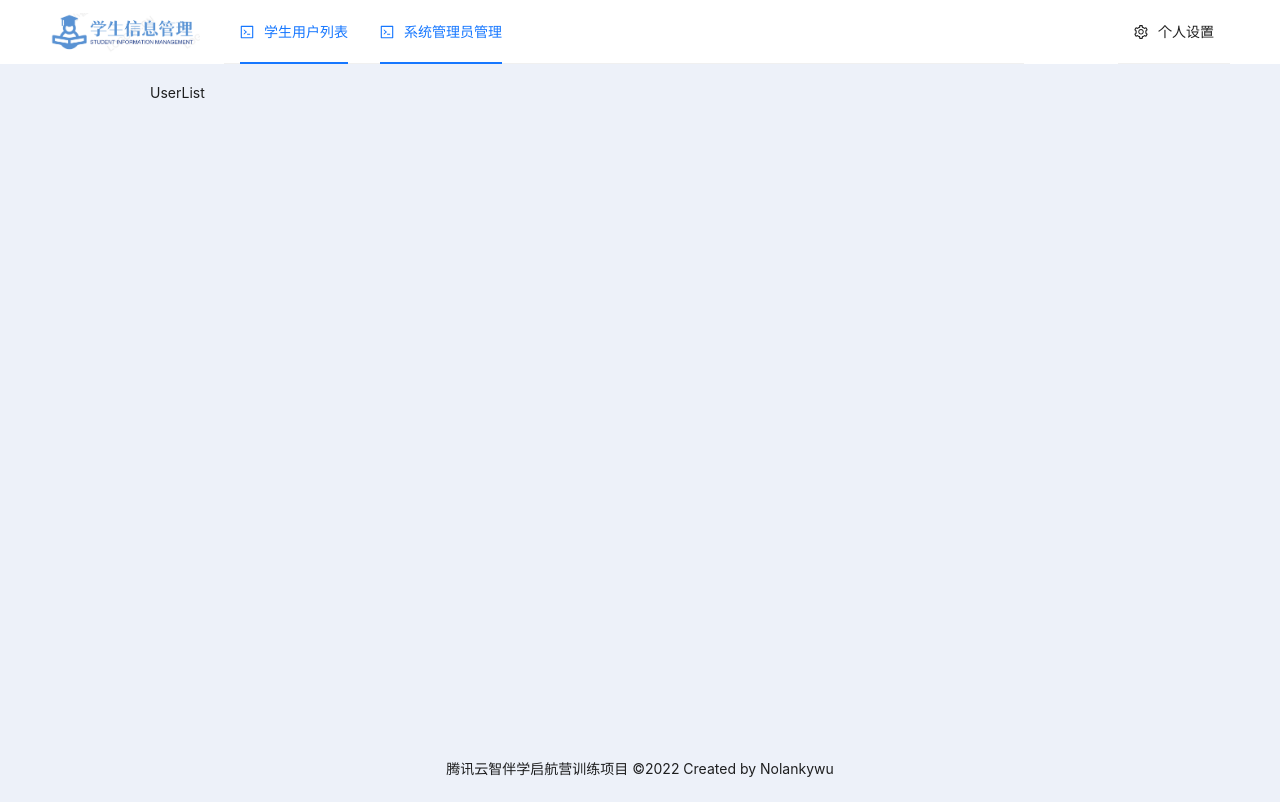
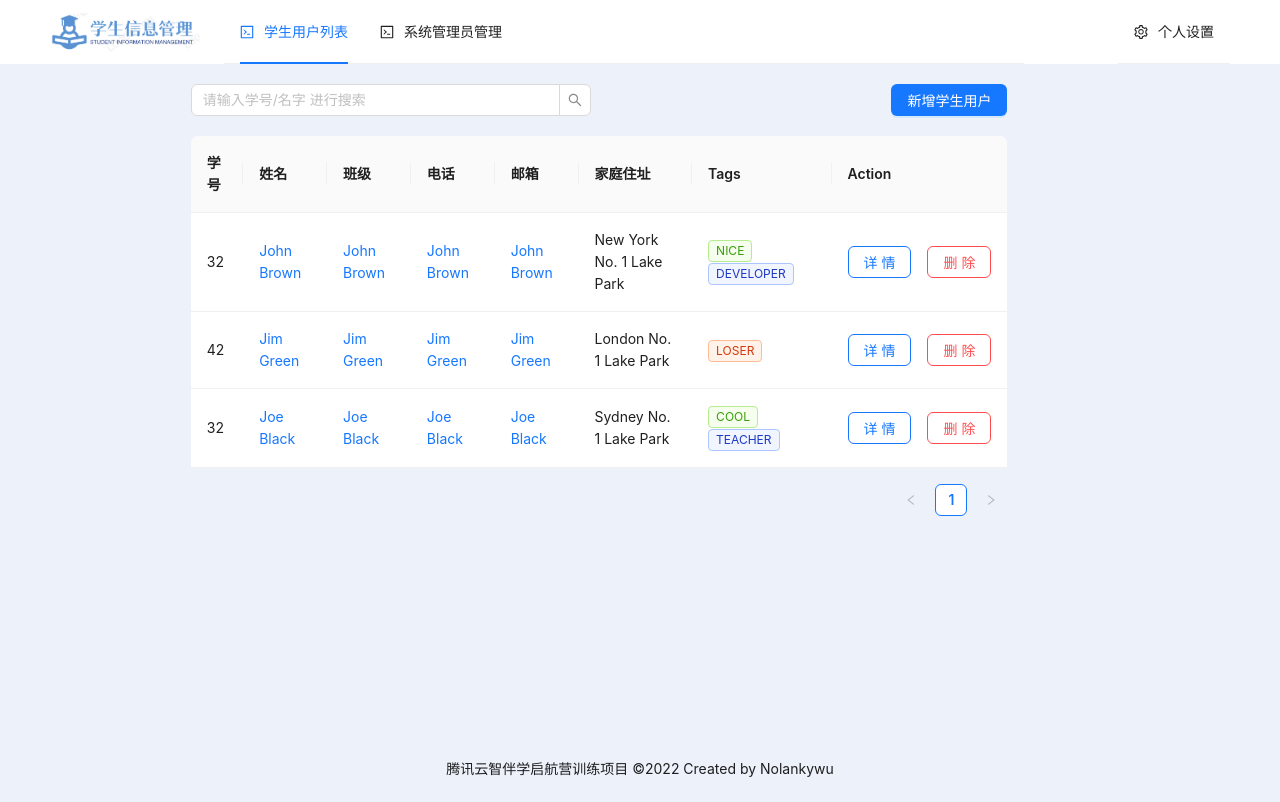
Before and after one commit to tomato-wu/student-management-system, a React (Create React App) app: page /#/homepage in a window 1280 px wide. Built offline with nearby package versions, Linux system fonts and the light colour scheme.

Commit message:
fix:学生管理界面设计

```diff
--- /dev/null
+++ b/src/components/ManagerList.tsx
@@ -0,0 +1,14 @@
+import React from 'react';
+import { Col, Row } from 'antd';
+
+const ManagerList: React.FC = () => {
+    return (
+       <>
+        <Row>
+            <Col span={20} offset={2}>col</Col>
+        </Row>
+       </>
+    )
+}
+
+export default ManagerList;
--- a/src/components/UserList.tsx
+++ b/src/components/UserList.tsx
@@ -1,11 +1,162 @@
-import React from 'react';
+import React, { useState } from "react";
+import { Col, Row, Space, Table, Tag, Input, Button, Modal } from "antd";
+import { AudioOutlined } from "@ant-design/icons";
+
+import type { ColumnsType } from "antd/es/table";
+const { Search } = Input;
+
+const suffix = (
+  <AudioOutlined
+    style={{
+      fontSize: 16,
+      color: "#1677ff",
+    }}
+  />
+);
+
+interface DataType {
+  key: string;
+  name: string;
+  studentId: number;
+  address: string;
+  tags: string[];
+}
+
+const onSearch = (value: string) => console.log(value);
+
+const columns: ColumnsType<DataType> = [
+  {
+    title: "学号",
+    dataIndex: "studentId",
+    key: "studentId",
+  },
+  {
+    title: "姓名",
+    dataIndex: "name",
+    key: "name",
+    render: (text) => <a>{text}</a>,
+  },
+  {
+    title: "班级",
+    dataIndex: "name",
+    key: "name",
+    render: (text) => <a>{text}</a>,
+  },
+  {
+    title: "电话",
+    dataIndex: "name",
+    key: "name",
+    render: (text) => <a>{text}</a>,
+  },
+  {
+    title: "邮箱",
+    dataIndex: "name",
+    key: "name",
+    render: (text) => <a>{text}</a>,
+  },
+  {
+    title: "家庭住址",
+    dataIndex: "address",
+    key: "address",
+  },
+  {
+    title: "Tags",
+    key: "tags",
+    dataIndex: "tags",
+    render: (_, { tags }) => (
+      <>
+        {tags.map((tag) => {
+          let color = tag.length > 5 ? "geekblue" : "green";
+          if (tag === "loser") {
+            color = "volcano";
+          }
+          return (
+            <Tag color={color} key={tag}>
+              {tag.toUpperCase()}
+            </Tag>
+          );
+        })}
+      </>
+    ),
+  },
+  {
+    title: "Action",
+    key: "action",
+    render: (_, record) => (
+      <Space size="middle">
+        <Button type="primary" ghost>
+          详情
+        </Button>
+        <Button type="primary" ghost danger>
+          删除
+        </Button>
+      </Space>
+    ),
+  },
+];
+
+const data: DataType[] = [
+  {
+    key: "1",
+    name: "John Brown",
+    studentId: 32,
+    address: "New York No. 1 Lake Park",
+    tags: ["nice", "developer"],
+  },
+  {
+    key: "2",
+    name: "Jim Green",
+    studentId: 42,
+    address: "London No. 1 Lake Park",
+    tags: ["loser"],
+  },
+  {
+    key: "3",
+    name: "Joe Black",
+    studentId: 32,
+    address: "Sydney No. 1 Lake Park",
+    tags: ["cool", "teacher"],
+  },
+];
 
 const UserList: React.FC = () => {
-    return (
-        <div>
-            UserList
-        </div>
-    )
-}
+  const [open, setOpen] = useState<boolean>(false);
+
+  return (
+    <>
+      <Row>
+        <Col span={20} offset={1}>
+          <Search
+            placeholder="请输入学号/名字 进行搜索"
+            onSearch={onSearch}
+            style={{ width: 400, marginBottom: 20 }}
+          />
+          <Button
+            type="primary"
+            style={{ float: "right" }}
+            onClick={() => setOpen(true)}
+          >
+            新增学生用户
+          </Button>
+
+          <Modal
+            title="Modal 1000px width"
+            centered
+            open={open}
+            onOk={() => setOpen(false)}
+            onCancel={() => setOpen(false)}
+            width={1000}
+          >
+            <p>some contents...</p>
+            <p>some contents...</p>
+            <p>some contents...</p>
+          </Modal>
+
+          <Table columns={columns} dataSource={data} />
+        </Col>
+      </Row>
+    </>
+  );
+};
 
 export default UserList;
--- a/src/pages/HomePage.tsx
+++ b/src/pages/HomePage.tsx
@@ -16,6 +16,7 @@ import {
 } from '@ant-design/icons'
 // 自定义组件
 import UserList from '../components/UserList'
+import ManagerList from '../components/ManagerList'
 import logo from '../assets/logo.png'
 const { Header, Content, Footer } = Layout
 
@@ -28,7 +29,7 @@ const items = [
   },
    {
     label: '系统管理员管理',
-    key: 'userList',
+    key: 'managerList',
     icon: <CodeOutlined />,
   },
 
@@ -38,8 +39,8 @@ function MenuItemPage({ currentPage }: { currentPage: string }) {
   switch (currentPage) {
     case 'userList':
       return <UserList />
-    case 'textExtraction':
-      return null
+    case 'managerList':
+      return <ManagerList />
     default:
       return null
   }
@@ -50,8 +51,8 @@ const HomePage: React.FC = () => {
   const [current, setCurrent] = useState<string>('userList')
   const [isModalOpen, setIsModalOpen] = useState<boolean>(false)
 
-  const onClick = () => {
-    console.log('click');
+  const onClick = (e: { key: React.SetStateAction<string> }) => {
+    setCurrent(e.key)
   }
 
   const navigate = useNavigate()
```
